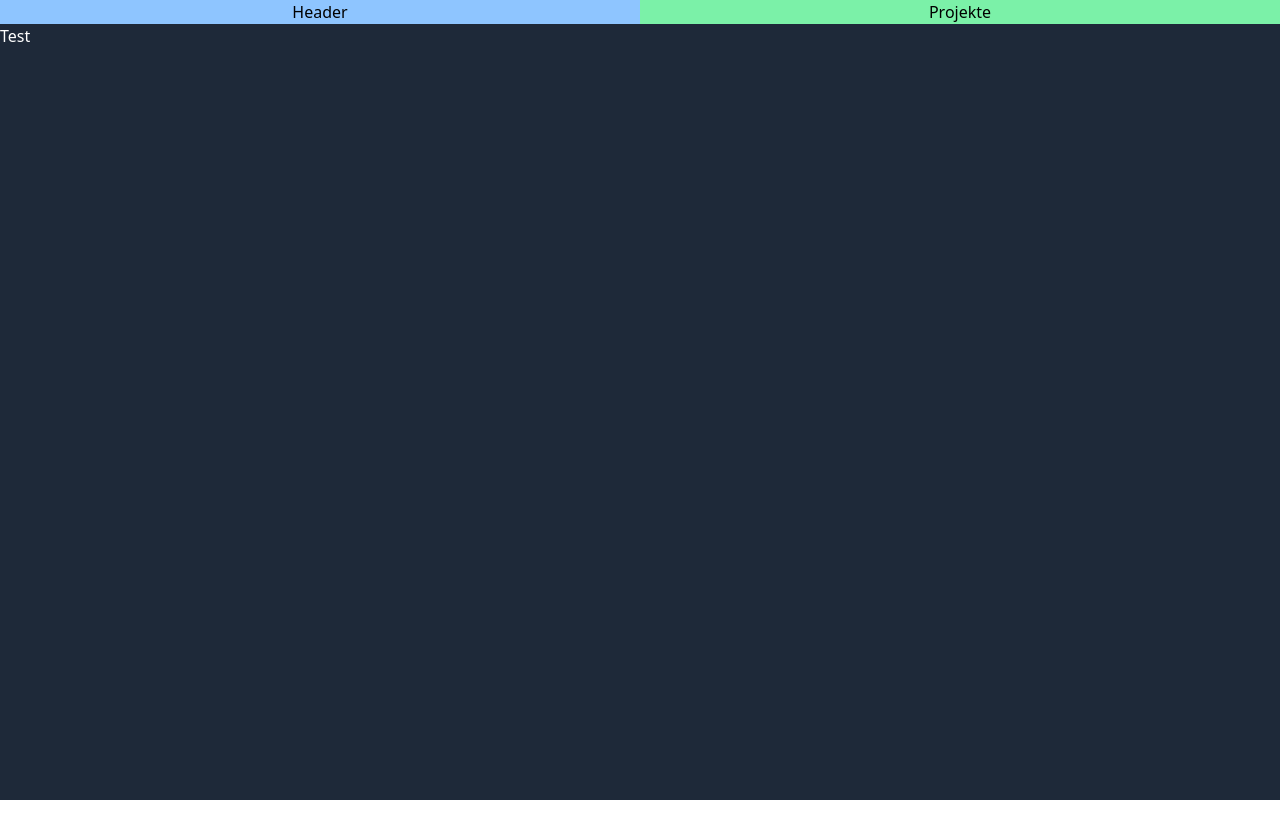
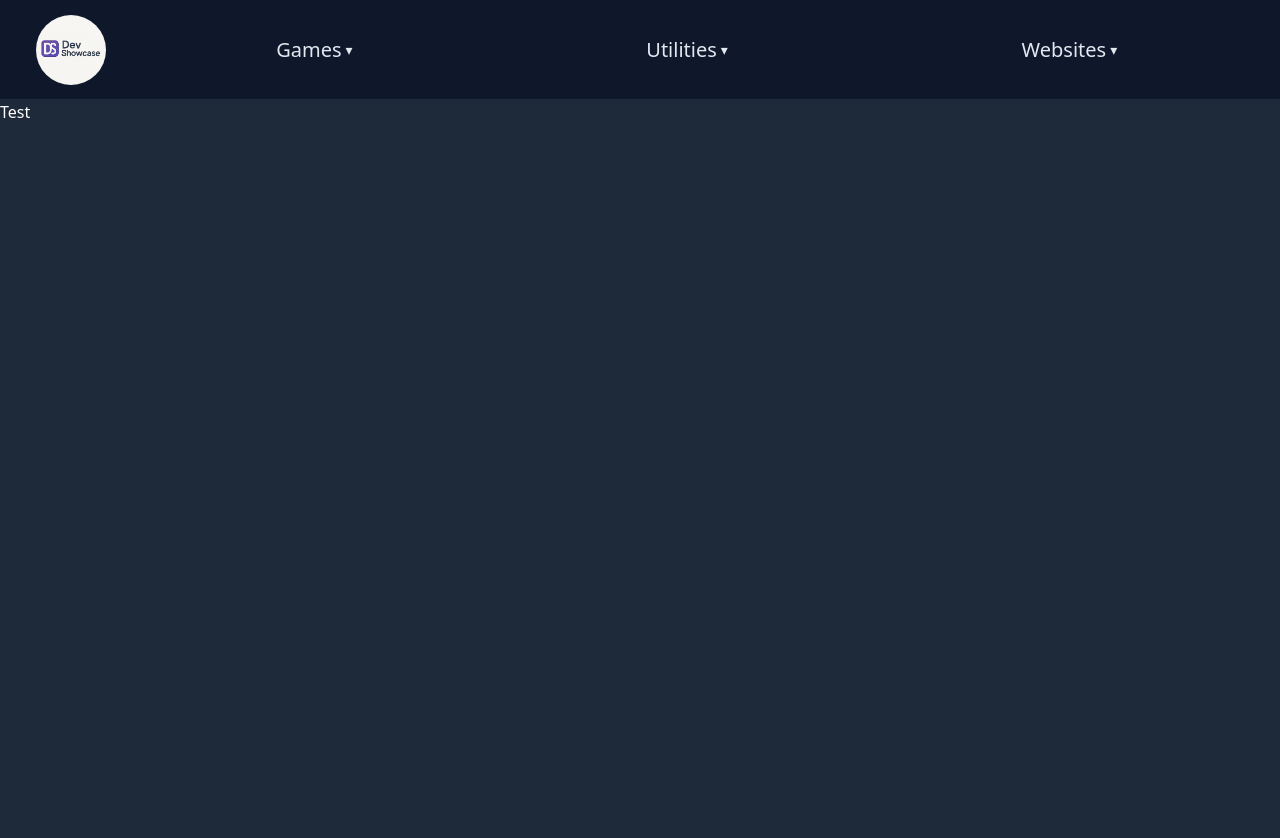
Before and after one commit to Chromamoeller/DevShowcase, a Vue app: page / in a window 1280 px wide. Shown: the top 838 px of the page. Before the commit the page ends 800 px from the top, so only its background shows below. Built offline with nearby package versions, Linux system fonts and the light colour scheme.

Commit message:
Header with dropdown menu

```diff
--- /dev/null
+++ b/src/components/DropdownMenu.vue
@@ -0,0 +1,92 @@
+<script setup lang="ts">
+import { ref } from "vue";
+import { RouterLink } from "vue-router";
+
+type DropdownItem = {
+  label: string;
+  to?: string; // für Vue Router
+  href?: string; // für externe Links
+};
+
+const props = defineProps<{
+  label: string;
+  items: DropdownItem[];
+}>();
+
+const isOpen = ref(false);
+
+const open = () => {
+  isOpen.value = true;
+};
+
+const close = () => {
+  isOpen.value = false;
+};
+
+const toggle = () => {
+  isOpen.value = !isOpen.value;
+};
+</script>
+
+<template>
+  <div
+    class="relative inline-block text-left"
+    @mouseenter="open"
+    @mouseleave="close"
+  >
+    <!-- Trigger-Button -->
+    <button
+      type="button"
+      class="inline-flex items-center gap-1 rounded-lg px-5 py-4.5 text-sm font-medium text-slate-200 bg-slate-900 hover:bg-slate-800 focus:outline-none focus:ring-2 focus:ring-slate-600"
+      @click="toggle"
+    >
+      <span class="text-xl">{{ label }}</span>
+      <span class="text-md">▾</span>
+    </button>
+
+    <!-- Dropdown-Panel -->
+    <transition
+      enter-active-class="transition ease-out duration-150"
+      enter-from-class="opacity-0 translate-y-1"
+      enter-to-class="opacity-100 translate-y-0"
+      leave-active-class="transition ease-in duration-200"
+      leave-from-class="opacity-100 translate-y-0"
+      leave-to-class="opacity-0 translate-y-1"
+    >
+      <div
+        v-if="isOpen"
+        class="absolute right-0 mt-2 w-44 rounded-xl border border-slate-800 bg-slate-900/95 shadow-xl backdrop-blur-md py-1 z-20"
+      >
+        <template v-for="item in items" :key="item.label">
+          <!-- Router-Link -->
+          <RouterLink
+            v-if="item.to"
+            :to="item.to"
+            class="block px-3 py-2 text-sm text-slate-200 hover:bg-slate-800 hover:text-slate-50"
+            @click="close"
+          >
+            {{ item.label }}
+          </RouterLink>
+
+          <!-- Externer Link -->
+          <a
+            v-else-if="item.href"
+            :href="item.href"
+            class="block px-3 py-2 text-sm text-slate-200 hover:bg-slate-800 hover:text-slate-50"
+            @click="close"
+          >
+            {{ item.label }}
+          </a>
+
+          <!-- Fallback: nur Text -->
+          <span
+            v-else
+            class="block px-3 py-2 text-sm text-slate-400 cursor-default"
+          >
+            {{ item.label }}
+          </span>
+        </template>
+      </div>
+    </transition>
+  </div>
+</template>
--- a/src/components/Header.vue
+++ b/src/components/Header.vue
@@ -1,11 +1,48 @@
-<script setup lang="ts"></script>
+<script setup lang="ts">
+import DropdownMenu from "./DropdownMenu.vue";
+</script>
+
 <template>
-  <header class="h-[3vh] bg-red-400 flex justify-between">
-    <div class="bg-blue-300 flex-1 text-center">
-      <h1>Header</h1>
+  <header
+    class="h-[100px] bg-slate-900 border-b border-slate-800 flex items-center px-4"
+  >
+    <div class="flex items-center flex-1">
+      <div
+        class="w-[70px] h-[70px] rounded-full overflow-hidden mx-5 flex items-center justify-center"
+      >
+        <img
+          class="h-full object-cover"
+          src="./../assets/logoscaled.png"
+          alt="DevShowcaseLogo"
+        />
+      </div>
     </div>
-    <div class="bg-green-300 flex-1 text-center">
-      <p>Projekte</p>
+
+    <div class="flex-10 flex justify-around">
+      <DropdownMenu
+        label="Games"
+        :items="[
+          { label: 'Quiz', to: '/games/quiz' },
+          { label: 'Memory', to: '/games/memory' },
+          { label: 'Clicker', to: '/games/clicker' },
+        ]"
+      />
+      <DropdownMenu
+        label="Utilities"
+        :items="[
+          { label: 'Quiz', to: '/games/quiz' },
+          { label: 'Memory', to: '/games/memory' },
+          { label: 'Clicker', to: '/games/clicker' },
+        ]"
+      />
+      <DropdownMenu
+        label="Websites"
+        :items="[
+          { label: 'Quiz', to: '/games/quiz' },
+          { label: 'Memory', to: '/games/memory' },
+          { label: 'Clicker', to: '/games/clicker' },
+        ]"
+      />
     </div>
   </header>
 </template>
```
Also changed, not shown: src/assets/logoscaled.png (added).
